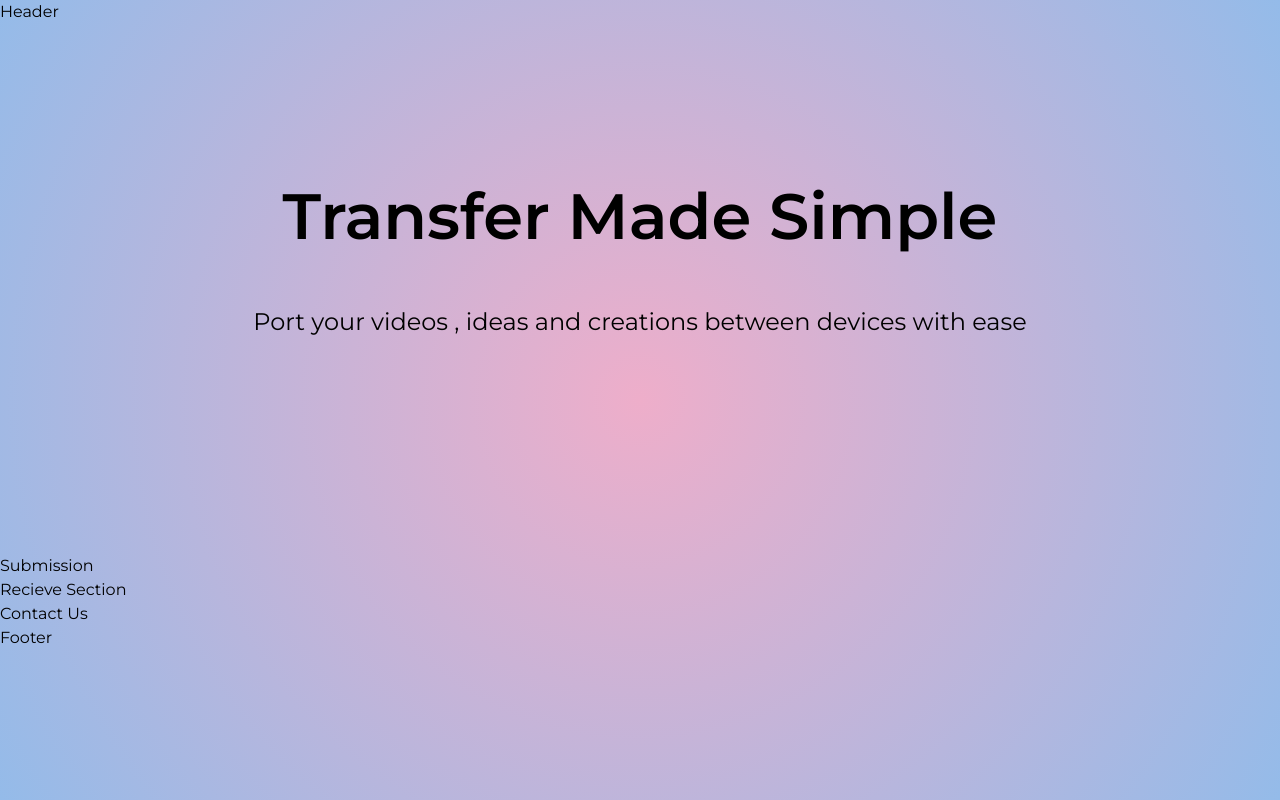
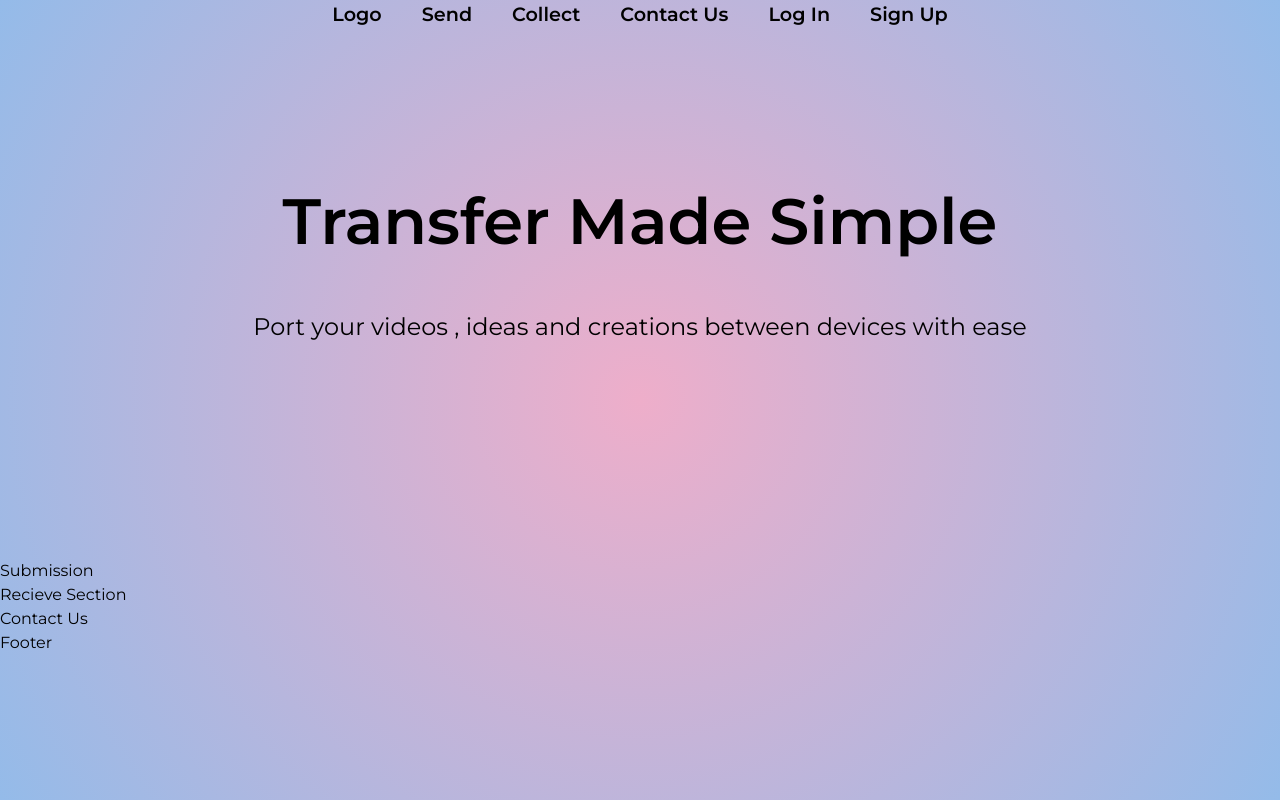
Before and after one commit to sakinbola/transfermadesimple, a React (Vite) app: page / in a window 1280 px wide. Built offline with nearby package versions, Linux system fonts and the light colour scheme.

Commit message:
header done going to add google signin?

```diff
--- a/src/pages/sections/Header.jsx
+++ b/src/pages/sections/Header.jsx
@@ -1,11 +1,26 @@
 import { useState } from 'react'
-
+import "./header.css"
 
 function Header() {
 
   return (
-    <div>Header</div>
+    <div className="header">
+
+      <a className = "logo" href="">
+        <img src="" alt="" /> Logo
+      </a>
+
+
+      <a href=""> Send </a>
+      <a href=""> Collect </a>
+      <a href=""> Contact Us</a>
+
+      <a href=""> Log In </a>
+      <a href=""> Sign Up </a>
+    </div>
   )
 }
 
 export default Header
+
+// add hamburger menu for mobile view or short screen
--- /dev/null
+++ b/src/pages/sections/header.css
@@ -0,0 +1,30 @@
+
+
+
+.header {
+    text-align: center;
+    display:flex;
+    justify-content: center;
+    align-items: center;
+    gap: 40px;
+}
+
+
+.header a {
+    text-decoration: none;
+    color: black;
+    font-weight: 600;
+    font-size: 1.2rem;
+}
+
+
+.header a:hover {
+    text-decoration: underline;
+}
+
+.header a:visited {
+    color:black;
+}
+
+
+/* stops blue/purple highlighting */
```
